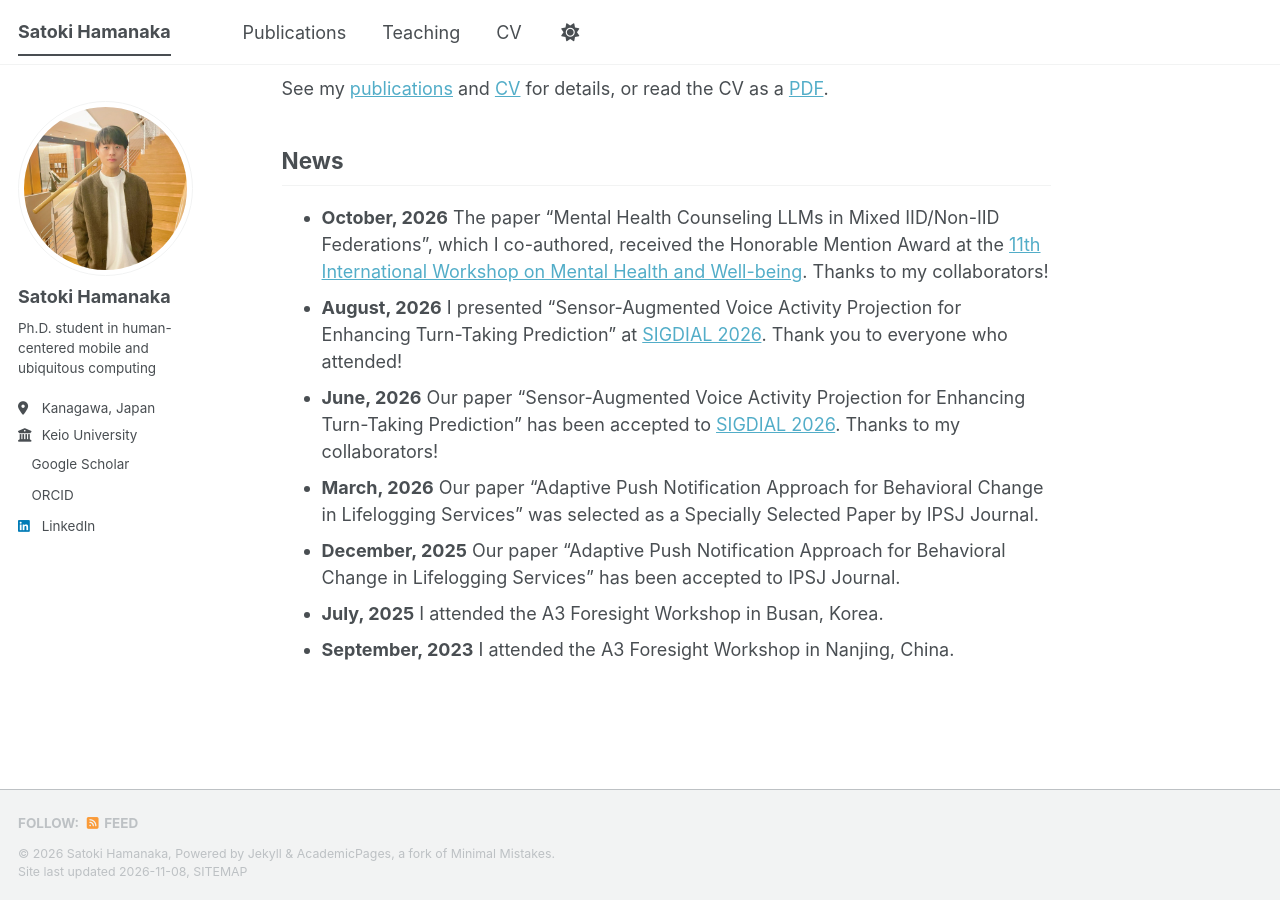
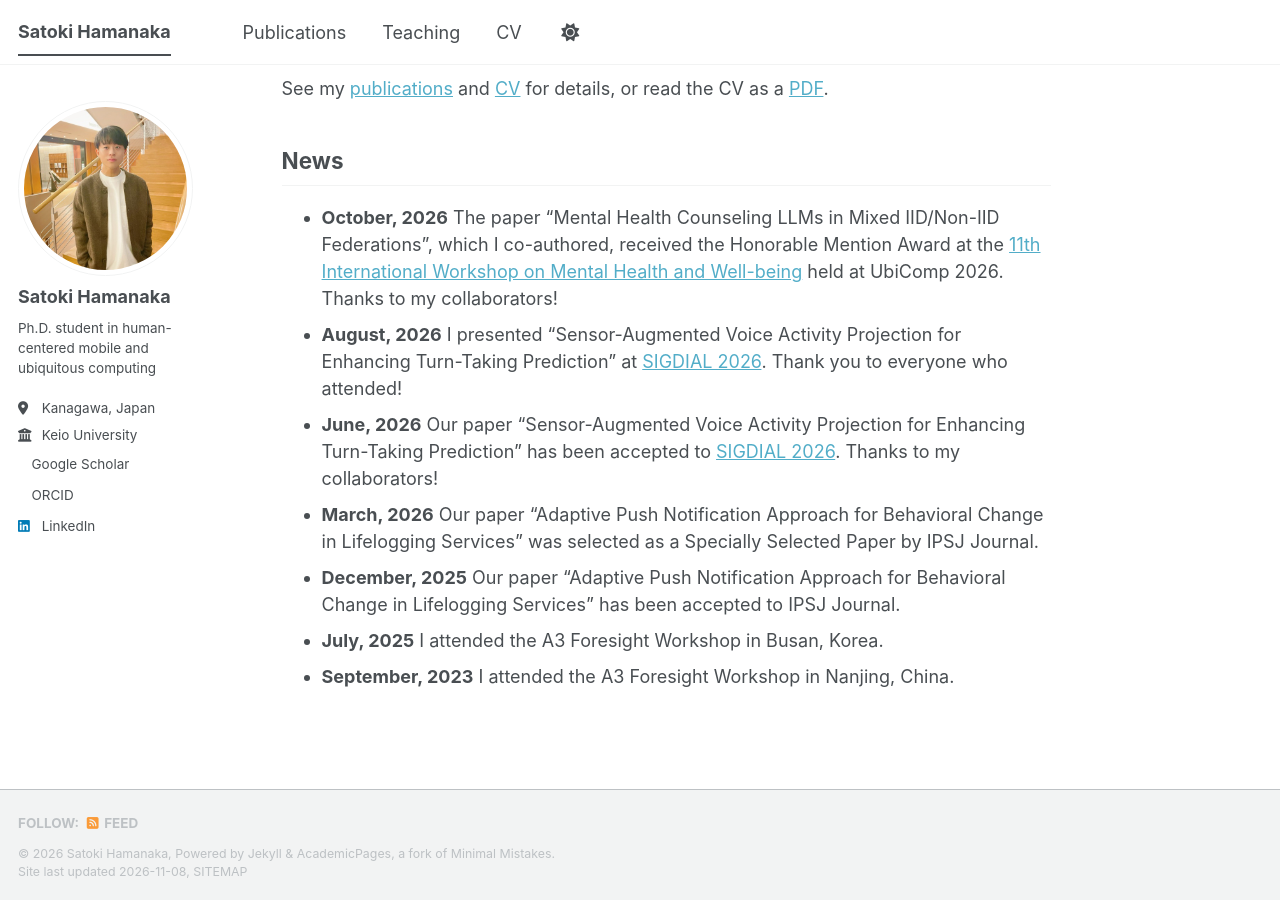
Before and after one commit to hamachu216/hamachu216.github.io, a Jekyll site: the page built from _pages/about.md, in a window 1280 px wide and 900 px high, scrolled down 798 px. Built offline with Jekyll 4.4.1, drawn with Linux system fonts in a browser that asks for light colours; a style sheet for code colours, icons or effects is not loaded.

Commit message:
Say the award workshop was held at UbiComp 2026 in News
Co-Authored-By: Claude Sonnet 5.5 <noreply@anthropic.com>

```diff
--- a/_pages/about.md
+++ b/_pages/about.md
@@ -35,7 +35,7 @@ See my [publications](/publications/) and [CV](/cv/) for details, or read the CV
 
 ## News
 
-* **October, 2026** The paper "Mental Health Counseling LLMs in Mixed IID/Non-IID Federations", which I co-authored, received the Honorable Mention Award at the [11th International Workshop on Mental Health and Well-being](https://ubicomp-mental-health.github.io). Thanks to my collaborators!
+* **October, 2026** The paper "Mental Health Counseling LLMs in Mixed IID/Non-IID Federations", which I co-authored, received the Honorable Mention Award at the [11th International Workshop on Mental Health and Well-being](https://ubicomp-mental-health.github.io) held at UbiComp 2026. Thanks to my collaborators!
 * **August, 2026** I presented "Sensor-Augmented Voice Activity Projection for Enhancing Turn-Taking Prediction" at [SIGDIAL 2026](https://2026.sigdial.org/). Thank you to everyone who attended!
 * **June, 2026** Our paper "Sensor-Augmented Voice Activity Projection for Enhancing Turn-Taking Prediction" has been accepted to [SIGDIAL 2026](https://2026.sigdial.org/). Thanks to my collaborators!
 * **March, 2026** Our paper "Adaptive Push Notification Approach for Behavioral Change in Lifelogging Services" was selected as a Specially Selected Paper by IPSJ Journal.
```
